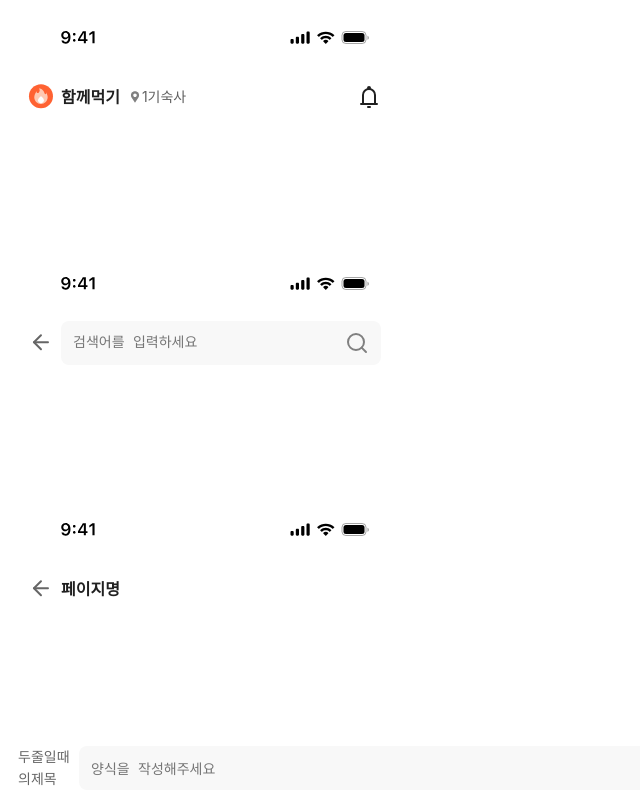
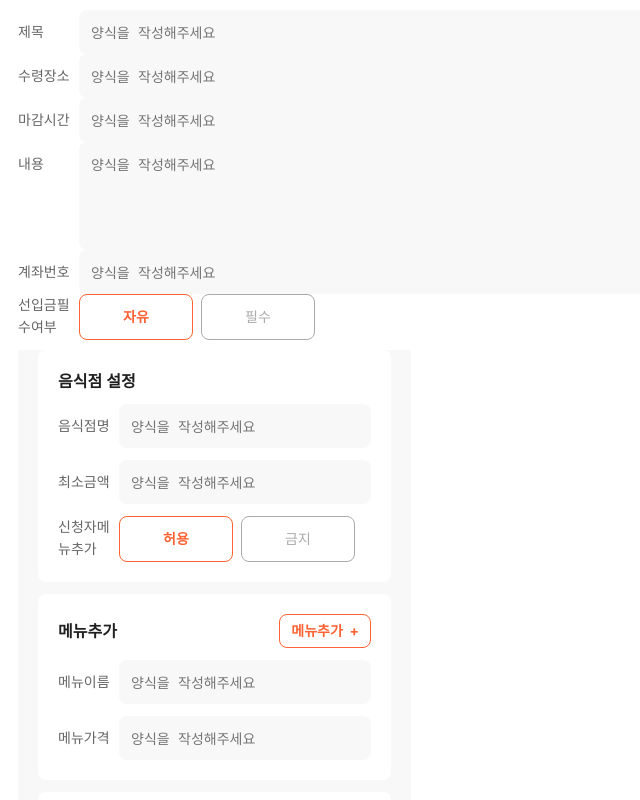
Before and after one commit to arane152/final-project, a React (Vite) app: page / in a window 1280 px wide. Shown: the top 800 px of the page, without its empty margins (0-640 px from the left). Built offline with nearby package versions, Linux system fonts and the light colour scheme; a web font is replaced by a local one.

Commit message:
"PostWritingPage" 제작 중

```diff
--- a/src/main.jsx
+++ b/src/main.jsx
@@ -18,9 +18,15 @@ import InfoBox from './components/InfoBox.jsx'
 import StateBadge from './components/StateBadge.jsx'
 import TotalAmount from './components/TotalAmount.jsx'
 
+import InfoArea from './modules/InfoArea.jsx'
+import OderMenuArea from './modules/OrderMenuArea.jsx'
+
 
 createRoot(document.getElementById('root')).render(
     <div className="display">
+
+      <InfoArea></InfoArea>
+      <OderMenuArea></OderMenuArea>
       {/* <Alert></Alert>
       Alert 페이지 주석 확인바람*/}
       <Header type="main"></Header>
--- /dev/null
+++ b/src/modules/InfoArea.jsx
@@ -0,0 +1,24 @@
+import styled from "styled-components";
+import { useState } from "react";
+
+import InfoBox from "../components/InfoBox";
+import TextInput from "../components/TextInput";
+import ToggleBtn from "../components/ToggleBtn";
+
+function InfoArea(props) {
+    return(
+    <div>
+        <InfoBox title="제목"><TextInput></TextInput></InfoBox>
+        <InfoBox title="수령장소"><TextInput></TextInput></InfoBox>
+        <InfoBox title="마감시간"><TextInput></TextInput></InfoBox>
+        <InfoBox title="내용"><TextInput height={"108px"}></TextInput></InfoBox>
+        <InfoBox title="계좌번호"><TextInput></TextInput></InfoBox>
+        <InfoBox title="선입금필수여부">
+            <ToggleBtn text="자유"></ToggleBtn>
+            <ToggleBtn type="none-toggle" text="필수"></ToggleBtn>
+      </InfoBox>
+    </div>
+    )
+}
+
+export default InfoArea
--- /dev/null
+++ b/src/modules/OrderMenuArea.jsx
@@ -0,0 +1,73 @@
+import styled from "styled-components";
+import { useState } from "react";
+
+import InfoBox from "../components/InfoBox";
+import TextInput from "../components/TextInput";
+import ToggleBtn from "../components/ToggleBtn";
+import TotalAmount from "../components/TotalAmount";
+import SubBtn from "../components/SubBtn";
+
+// #202020
+
+const StyledWrapper = styled.div`
+    width: 393px;
+    height: 712px;
+    background-color: #F8F8F8;
+    display: flex;
+    align-items: center;
+`
+
+const Subtitle = styled.h2`
+    color: #202020;
+    font-size: 16px;
+    font-weight: 600;
+    line-height: 140%;
+    margin: 0;
+`
+const Container = styled.div`
+    width: 313px;
+    background-color: #ffffff;
+    padding: 20px;
+    border-radius: 8px;
+    display: flex;
+    flex-direction: column;
+    gap: 12px;
+    margin-bottom: 12px;
+`
+
+const ContainerWrapper = styled.div`
+    width: 313px;
+    display: flex;
+    justify-content: space-between;
+    align-items: center;
+`
+
+function OderMenuArea(props) {
+    return(
+    <StyledWrapper>
+        <Container>
+            <Subtitle>음식점 설정</Subtitle>
+            <InfoBox title="음식점명"><TextInput></TextInput></InfoBox>
+            <InfoBox title="최소금액"><TextInput></TextInput></InfoBox>
+            <InfoBox title="신청자메뉴추가">
+                <ToggleBtn text="허용"></ToggleBtn>
+                <ToggleBtn type="none-toggle" text="금지"></ToggleBtn>
+            </InfoBox>
+        </Container>
+
+        <Container>
+            <ContainerWrapper>
+                <Subtitle>메뉴추가</Subtitle>
+                <SubBtn type="stroke-plus" text="메뉴추가"></SubBtn>
+            </ContainerWrapper>
+
+            <InfoBox title="메뉴이름"><TextInput></TextInput></InfoBox>
+            <InfoBox title="메뉴가격"><TextInput></TextInput></InfoBox>
+        </Container>
+
+        <TotalAmount title="메뉴총액"></TotalAmount>
+    </StyledWrapper>
+    )
+}
+
+export default OderMenuArea
```
